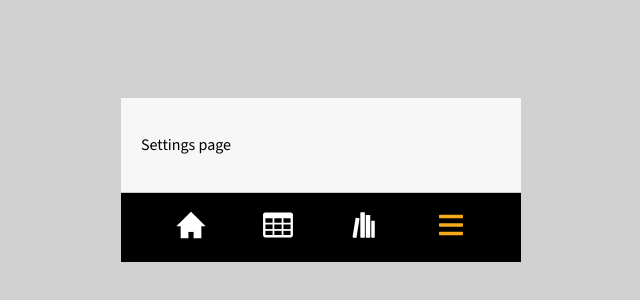
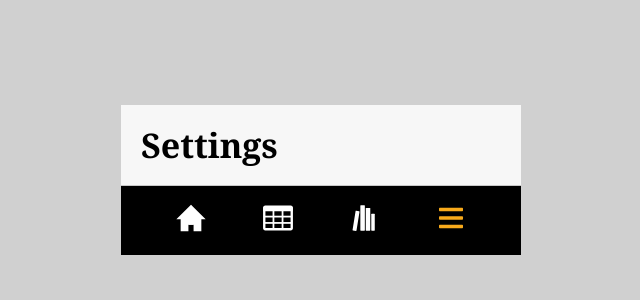
Before and after one commit to some-programmer-guy/COSC-498-Project, a Next.js app: page /settings in a window 1280 px wide. Shown: the part 220-520 px from the top of the page, without its empty margins (319-959 px from the left). Built offline with nearby package versions, Linux system fonts and the light colour scheme.

Commit message:
Update page.tsx

```diff
--- a/src/app/settings/page.tsx
+++ b/src/app/settings/page.tsx
@@ -1,9 +1,9 @@
+import PageTitle from "@/adapter/output/presentation/components/headers/page-title";
+
 export default async function Page() {
     return (
         <>
-            <p>
-                Settings page
-            </p>
+            <PageTitle text='Settings'/>
         </>
     )
 }
```
